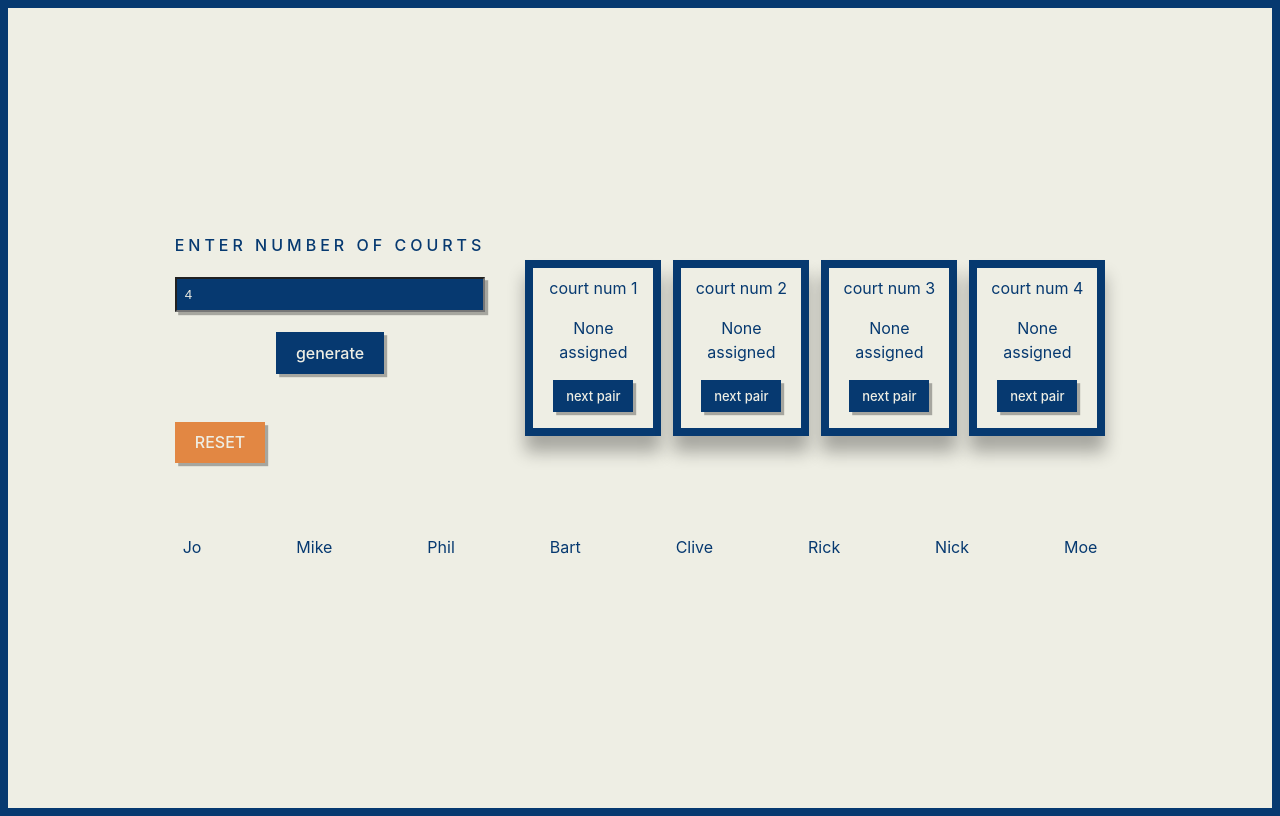
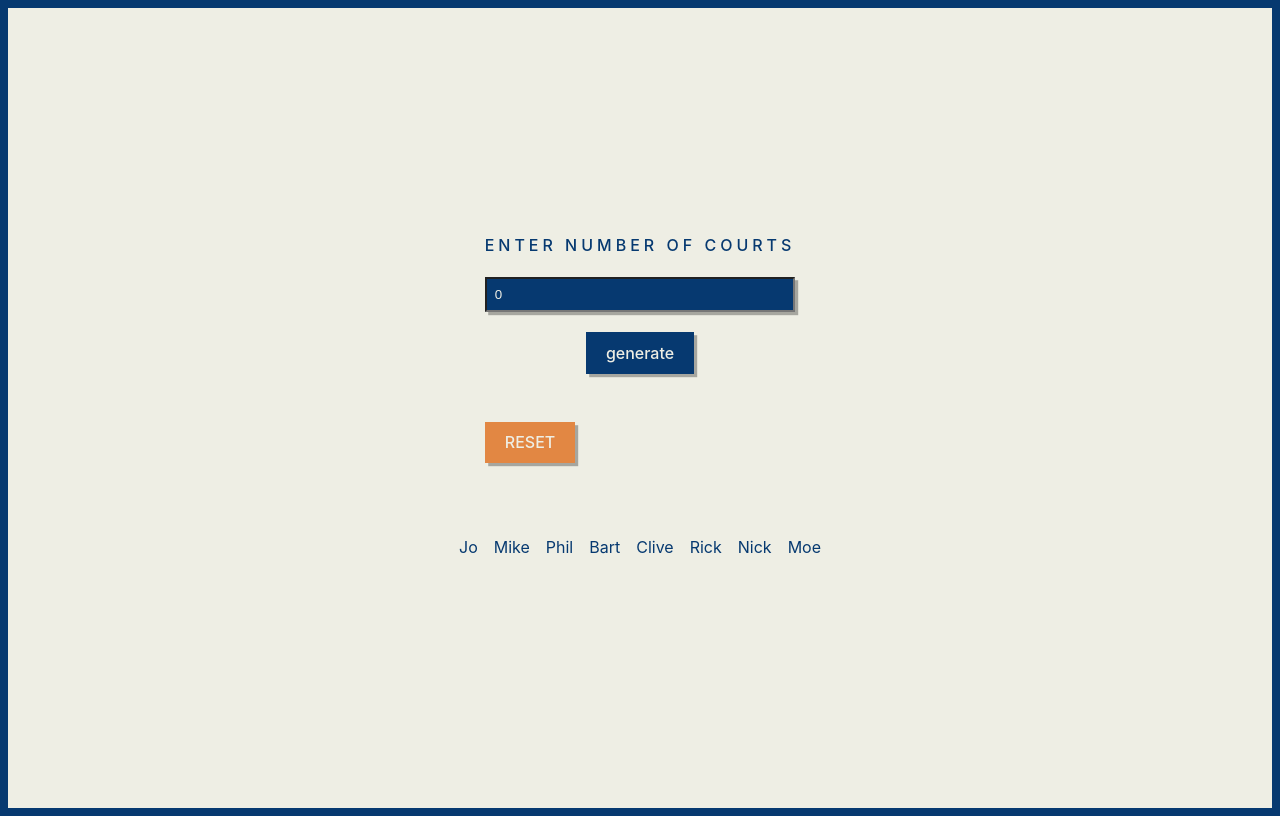
Before and after one commit to verrakav/queue_processor, a React (Vite) app in the folder front/: page / in a window 1280 px wide. Built offline with nearby package versions, Linux system fonts and the light colour scheme.

Commit message:
minor styling additions

```diff
--- a/front/src/App.css
+++ b/front/src/App.css
@@ -11,6 +11,9 @@
   display: flex;
   justify-content: center;
   align-items: center;
+  flex-direction: row;
+  box-sizing: border-box;
+  column-gap: 3rem;
 }
 
 .form {
@@ -71,3 +74,8 @@ p,
 .player {
   padding: 0.5rem;
 }
+
+.error-msg {
+  display: flex;
+  /* margin: 5rem; */
+}
--- a/front/src/App.jsx
+++ b/front/src/App.jsx
@@ -4,35 +4,45 @@ import {useState} from "react";
 
 export default function App() {
   // NOTE 4 for dev | manages the number of courts
-  const [number, setNumber] = useState(4);
+  const [number, setNumber] = useState(0);
   // NOTE true for dev | manages the initial court render (supposed to be used once)
-  const [isPlaceActive, setIsPlaceActive] = useState(true);
-  //need a state to track which court is selected
+  const [showCourts, setShowCourts] = useState(false);
+  //changes the content
+  const [players, setPlayers] = useState(playersMale);
+
+  function getPairs(playersArr) {
+    const pairedPlayers = playersArr.reduce((acc, cur, idx) => {
+      if (idx % 2 === 0) acc.push([cur]);
+      else acc[acc.length - 1].push(cur);
+    }, []);
+    return pairedPlayers;
+  }
 
   return (
     <>
       <div className="container">
-        <NumberInput
+        <CourtSetup
           number={number}
           setNumber={setNumber}
-          isPlaceActive={isPlaceActive}
-          setIsPlaceActive={setIsPlaceActive}
+          showCourts={showCourts}
+          setShowCourts={setShowCourts}
         />
-        <Court number={number} isPlaceActive={isPlaceActive} />
+        <Courts number={number} showCourts={showCourts} players={players} />
       </div>
 
       <PlayersList />
     </>
   );
 }
-function NumberInput({number, setNumber, isPlaceActive, setIsPlaceActive}) {
+
+function CourtSetup({number, setNumber, showCourts, setShowCourts}) {
   const handleSubmit = e => {
     e.preventDefault();
   };
 
   const handleReset = () => {
     setNumber(0);
-    setIsPlaceActive(false);
+    setShowCourts(false);
   };
 
   return (
@@ -44,9 +54,7 @@ function NumberInput({number, setNumber, isPlaceActive, setIsPlaceActive}) {
           value={number}
           onChange={e => setNumber(e.target.value)}
         />
-        <Button
-          className={"btn-generate"}
-          onClick={() => setIsPlaceActive(!isPlaceActive)}>
+        <Button className={"btn-generate"} onClick={() => setShowCourts(!showCourts)}>
           generate
         </Button>
       </form>
@@ -56,18 +64,16 @@ function NumberInput({number, setNumber, isPlaceActive, setIsPlaceActive}) {
     </div>
   );
 }
-function Court({number, isPlaceActive}) {
+function Courts({number, showCourts, players}) {
+  //need a state to track which court is selected
+  const [selectedCourt, setSelectedCourt] = useState();
+
   // generates arr to render courts
   const myArray = Array.from({length: number}, (_, idx) => idx + 1);
 
-  //toggle btn choice
-  const [selectedCourt, setSelectedCourt] = useState();
-  //changes the content
-  const [players, setPlayers] = useState("Moe and Joe");
-
   return (
     <>
-      {isPlaceActive > 0 && (
+      {showCourts && number > 0 && (
         <ul className="courts">
           {myArray.map((el, idx) => {
             return (
@@ -88,6 +94,8 @@ function Court({number, isPlaceActive}) {
           })}
         </ul>
       )}
+      {/* useEffect to show it correctly? */}
+      {/* {number <= 0 && <ErrorMessage />} */}
     </>
   );
 }
@@ -105,6 +113,7 @@ function PlayersList() {
     </ul>
   );
 }
+
 function Button({children, className, onClick}) {
   return (
     <button className={className} onClick={onClick}>
@@ -112,3 +121,7 @@ function Button({children, className, onClick}) {
     </button>
   );
 }
+
+function ErrorMessage() {
+  return <span className="error-msg">Opps, did you enter a number?</span>;
+}
--- a/front/src/index.css
+++ b/front/src/index.css
@@ -48,11 +48,12 @@ button {
   font-family: inherit;
   background-color: #063970;
   cursor: pointer;
-  transition: border-color 0.25s;
   box-shadow: 0.2rem 0.2rem rgba(0, 0, 0, 0.3);
+  transition: all 0.2s;
 }
+
 button:hover {
-  border-color: #063970;
+  transform: skewX(10deg);
 }
 button:focus,
 button:focus-visible {
@@ -64,8 +65,16 @@ input {
   background-color: #063970;
   padding: 0.5rem;
   box-shadow: 0.2rem 0.2rem rgba(0, 0, 0, 0.3);
+  appearance: textfield;
+  outline: none;
+  transition: all 0.2s;
 }
 
+input:focus {
+  outline: 3px solid #e28743;
+  outline-offset: -2px;
+  transform: skewX(10deg);
+}
 label {
   margin-bottom: 1.25rem;
   text-transform: uppercase;
```
